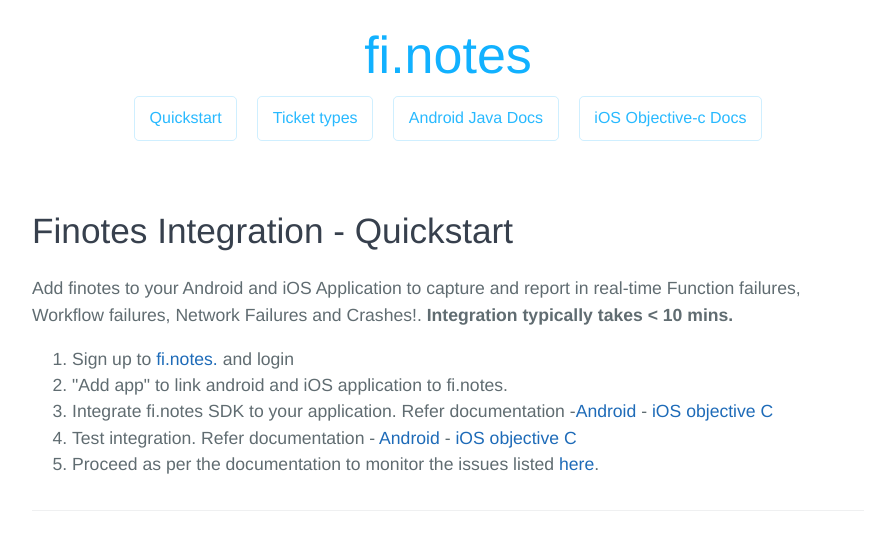
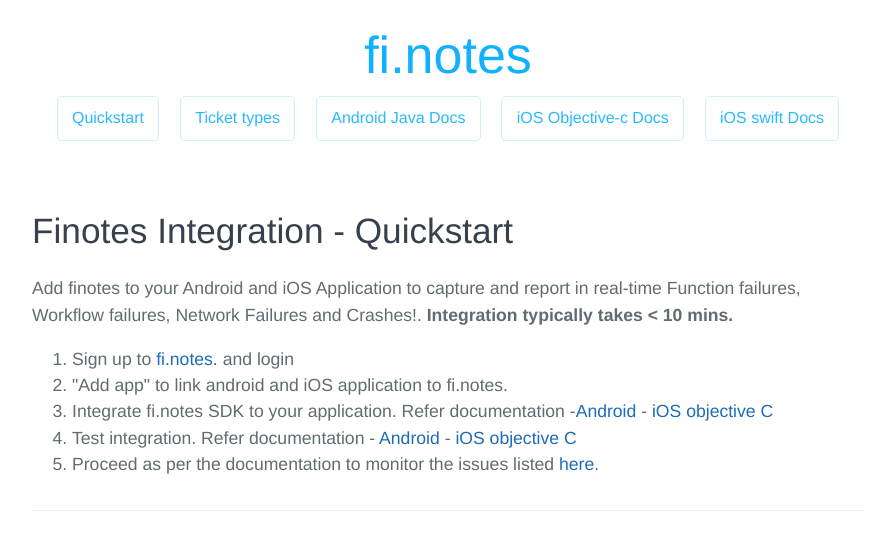
Before and after one commit to finotes/finotes.github.io, a Jekyll site: the page built from index.html, in a window 1280 px wide. Shown: the top 550 px of the page, without its empty margins (192-1087 px from the left). Built offline with Jekyll 4.4.1, drawn with Linux system fonts in a browser that asks for light colours; some web fonts are replaced.

Commit message:
Update default.html

```diff
--- a/_layouts/default.html
+++ b/_layouts/default.html
@@ -59,8 +59,9 @@ drift.load('egehwnzrtt4p');
 
 	<a href="https://finotes.github.io/" class="btn">Quickstart</a>
 	<a href="https://finotes.github.io/ticket_types.html" class="btn">Ticket types</a>
-        <a href="/2018/01/19/android-java-docs" class="btn">Android Java Docs</a>
-        <a href="/2018/01/19/ios-docs" class="btn">iOS Objective-c Docs</a>
+        <a href="/2018/02/02/java-docs" class="btn">Android Java Docs</a>
+        <a href="/2018/02/02/objc-docs" class="btn">iOS Objective-c Docs</a>
+        <a href="/2018/02/02/swift-docs" class="btn">iOS swift Docs</a>
 
 
     </section>
```
